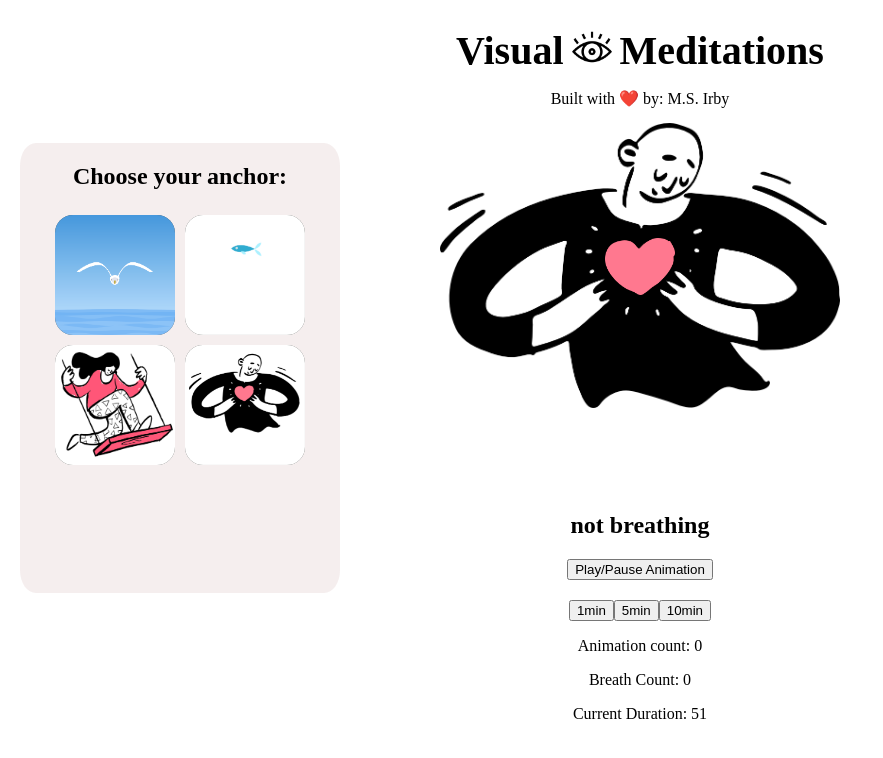
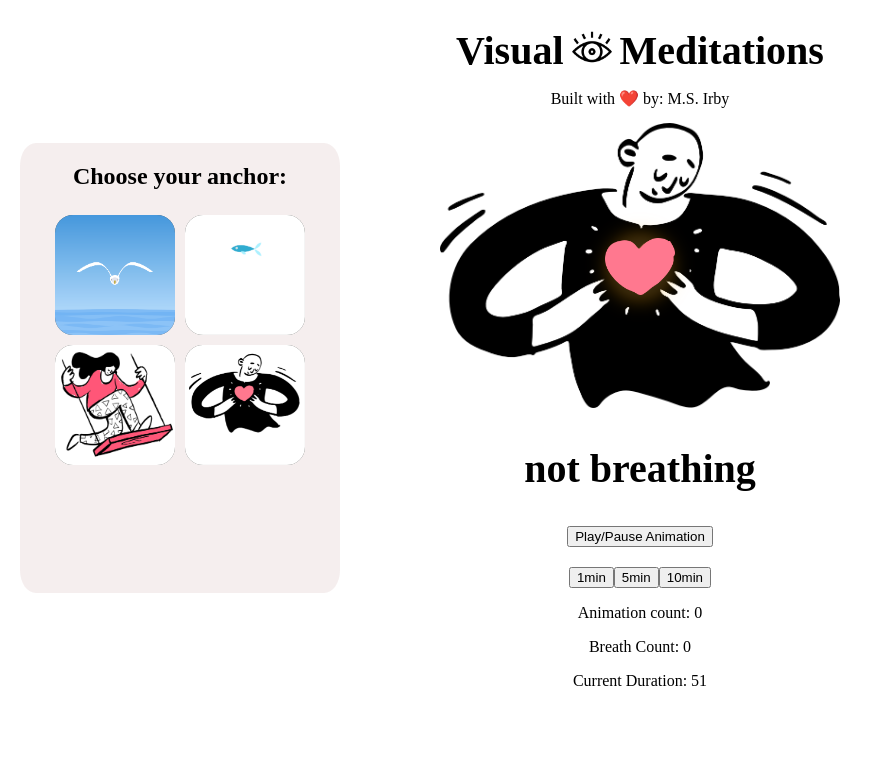
Before and after one commit to msi-ism/visual-meditation-app, a React (Create React App) app: page / in a window 1280 px wide. Shown: the top 758 px of the page, without its empty margins (0-883 px from the left). Built offline with nearby package versions, Linux system fonts and the light colour scheme.

Commit message:
css animation text kinda fixed

```diff
--- a/src/App.css
+++ b/src/App.css
@@ -78,6 +78,7 @@
   display: flex;
   flex-direction: column;
   justify-content: center;
+  text-align: center;
   align-items: center;
   width: 100%;
   height: auto;
--- a/src/visual_components/HeartShape.css
+++ b/src/visual_components/HeartShape.css
@@ -15,6 +15,22 @@
   animation: "";
   filter: '';
 
+}
+.heart-box > .shape-glow {
+  width: 58px;
+  height: 58px;
+  background-color: rgba(204, 151, 53, 0.292);
+  box-shadow: 0px 0px 20px rgba(255, 166, 0, 0.578);
+  border-radius: 50%;
+  position: absolute;
+  margin-left: auto;
+  margin-right: auto;
+  left: 0;
+  right: 0;
+  top: 115px;
+  text-align: center;
+  animation: "";
+  filter: blur(5px);
 
 }
 
@@ -24,33 +40,12 @@
   z-index: 0;
 }
 
-/* .shape::before, .shape::after {
-    background-color: #f00;
-    position: absolute;
-    content: '';
-    width: 50%;
-    height: 100%;
-    top: -50%;
-    border-radius: 80px 80px 0 0;
-  }
 
-  .shape::before {
-    left: 14.5%;
-    transform: rotate(45deg);
-    transform-origin: 0 100%;
 
-  }
-  .shape::after {
-    left: 35%;
-    transform: rotate(-45deg);
-    transform-origin: 100% 100%;
-  } */
-
-.heart-text {
-  font-size: 24px;
+.breath-text {
+  font-size: 40px;
   color: black;
   align-self: center;
-  margin-top: 25%;
   font-family: "Rubik";
 }
 
@@ -76,3 +71,23 @@
     transform: scale(1);
   }
 }
+
+@keyframes fade {
+    0%, 100% { opacity: 0 }
+    33% { opacity: 1 }
+  }
+
+  @keyframes glowing {
+    0% {
+        box-shadow: 0px 0px 20px rgba(224, 169, 68, 0.647);
+
+    }
+    50% {
+        box-shadow: 0px 0px 200px rgba(255, 166, 0, 0.578);
+
+    }
+    100% {
+        box-shadow: 0px 0px 2000px rgba(238, 179, 71, 0.605);
+
+    }
+  }
--- a/src/visual_components/HeartShape.js
+++ b/src/visual_components/HeartShape.js
@@ -19,11 +19,13 @@ const HeartShape = () => {
 
     const toggleAnimation = () => {
         const shape = document.querySelector('.shape')
+        const shapeGlow = document.querySelector('.shape-glow')
         if (toggle === 'off' && count < duration) {
             setToggle('on')
             console.log(toggle)
             shape.style.animation = `breathing 6s ${duration} linear`
-            shape.style.filter = 'drop-shadow(0px 0px 30px rgb(176, 156, 163))'
+            shapeGlow.style.animation = `breathing 6s ${duration} linear`
+            // shape.style.filter = 'drop-shadow(0px 0px 30px rgb(176, 156, 163))'
             nextBreath = 'Inhale'
             setBreath(nextBreath)
             startTimer()
@@ -45,17 +47,27 @@ const HeartShape = () => {
 
     }
 
+    const cutAnimation = () => {
+        let breathText = document.querySelector('.breath-text')
+        breathText.style.animation = ''
+
+    }
+
 
     const switchText = () => {
+        let breathText = document.querySelector('.breath-text')
+        breathText.style.animation = 'fade 3s 1 ease-in-out'
         if (nextBreath === 'Inhale') {
             nextBreath = 'Exhale'
             setBreath(nextBreath)
+            setTimeout(cutAnimation, 2990)
             console.log('text should now be exhale')
             console.log('Count:' + countRef.current)
             console.log('Duration:' + duration)
         } else if (nextBreath === 'Exhale') {
             nextBreath = 'Inhale'
             setBreath(nextBreath)
+            setTimeout(cutAnimation, 2990)
             console.log('text should now be inhale')
         } else {
             killTimer()
@@ -89,9 +101,11 @@ const HeartShape = () => {
         <div className='heart-container'>
             <div className='heart-box'>
             <img src={heartBody} className='heart-background'></img>
+            <div src={heartBeat} className='shape-glow' >
+            </div>
             <img src={heartBeat} className='shape' onAnimationIteration={countIteration} onAnimationEnd={killTimer}>
             </img>
-            <h2 className="heart-text">{breath}</h2>
+            <h2 className="breath-text">{breath}</h2>
             </div>
             <button className="play-btn" onClick={toggleAnimation}>Play/Pause Animation</button>
             <div className='duration-btns'>
--- a/src/visual_components/Swing.css
+++ b/src/visual_components/Swing.css
@@ -1,9 +1,15 @@
-.swing-box {
-    height: 100%;
-    width: 100%;
-    padding: 30px;
-    margin-top: 10px;
-    padding-top: 0px;
+.swing-container {
+    width: auto;
+    height: auto;
+}
+
+.swing-container > .swing-box {
+    height: auto;
+    width: auto;
+    padding: 40px;
+    margin: 10px;
+    padding-bottom: 0px;
+    border: solid black 15px;
 
 }
  /* .swing-box > .tree-limb {
@@ -16,13 +22,17 @@
 } */
 
 .swing {
-    max-height: 300px;
+    max-height: 350px;
+    width: auto;
     animation: '';
     transform-origin: 50% top;
     transform: rotate(15deg);
-    /* margin-top: -10px; */
+    margin-top: 16px;
 
+}
 
+.breath-text {
+    font-size: 40px;
 }
 
 @keyframes swing {
@@ -39,3 +49,8 @@
 
     }
 }
+
+@keyframes fade {
+    0%, 100% { opacity: 0 }
+    33% { opacity: 1 }
+  }
--- a/src/visual_components/Swing.js
+++ b/src/visual_components/Swing.js
@@ -1,5 +1,5 @@
 import React from 'react';
-import { useState, useEffect } from 'react'
+import { useState, useEffect, useRef } from 'react'
 import './Swing.css';
 import swingPic from '../images/swing_doodle.png'
 
@@ -10,13 +10,20 @@ const Swing = () => {
     const [toggle, setToggle] = useState('off')
     const [breath, setBreath] = useState('not breathing')
     const [timer, setTimer] = useState('')
+    const [duration, setDuration] = useState(51)
+    const [count, setCount] = useState(0)
+    const countRef = useRef()
+    countRef.current = count
 
     const toggleAnimation = () => {
         const shape = document.querySelector('.swing')
-        if (toggle === 'off') {
+        let breathText = document.querySelector('.breath-text')
+        if (toggle === 'off' && count < duration) {
             setToggle('on')
             console.log(toggle)
-            shape.style.animation = 'swing 6s infinite linear'
+            shape.style.animation = `swing 6s ${duration} linear`
+            // breathText.style.animation = 'fade 3s 1 ease-in-out'
+            // setTimeout(cutAnimation, 3000)
             nextBreath = 'Inhale'
             setBreath(nextBreath)
             startTimer()
@@ -25,20 +32,41 @@ const Swing = () => {
             setToggle('off')
             console.log(toggle)
             shape.style.animation = ''
+            shape.style.filter = ''
             killTimer()
             console.log('toggle is now off')
         }
     }
 
+
+    const countIteration = () => {
+        let newCount = count => count + 1
+        setCount(newCount)
+
+    }
+
+    const cutAnimation = () => {
+        let breathText = document.querySelector('.breath-text')
+        breathText.style.animation = ''
+
+    }
     const switchText = () => {
+        let breathText = document.querySelector('.breath-text')
+        breathText.style.animation = 'fade 3s 1 ease-in-out'
         if (nextBreath === 'Inhale') {
             nextBreath = 'Exhale'
             setBreath(nextBreath)
+            setTimeout(cutAnimation, 2990)
             console.log('text should now be exhale')
+            console.log('Count:' + countRef.current)
+            console.log('Duration:' + duration)
         } else if (nextBreath === 'Exhale') {
             nextBreath = 'Inhale'
             setBreath(nextBreath)
+            setTimeout(cutAnimation, 2990)
             console.log('text should now be inhale')
+        } else {
+            killTimer()
         }
     }
 
@@ -53,18 +81,35 @@ const Swing = () => {
         console.log('switch timer has been called off')
     }
 
+    const updateDuration = (evt) => {
+        let newDuration = evt.target.id
+        setDuration(newDuration)
+
+    }
+
     useEffect(() => {
 
+
     }, [breath])
+
+
 
     return (
         <div className='swing-container'>
             <div className='swing-box'>
                 <div className='tree-limb'></div>
-                <img className="swing"src={swingPic}></img>
+                <img className="swing"src={swingPic} onAnimationIteration={countIteration} onAnimationEnd={killTimer}></img>
                 <h2 className="breath-text">{breath}</h2>
             </div>
             <button className="play-btn" onClick={toggleAnimation}>Play/Pause Animation</button>
+            <div className='duration-btns'>
+                <button id='11' onClick={updateDuration}>1min</button>
+                <button id='51' onClick={updateDuration}>5min</button>
+                <button id='101' onClick={updateDuration}>10min</button>
+                <p>Animation count: {count}</p>
+                <p>Current Duration: {duration}</p>
+
+            </div>
         </div>
     );
 }
```
